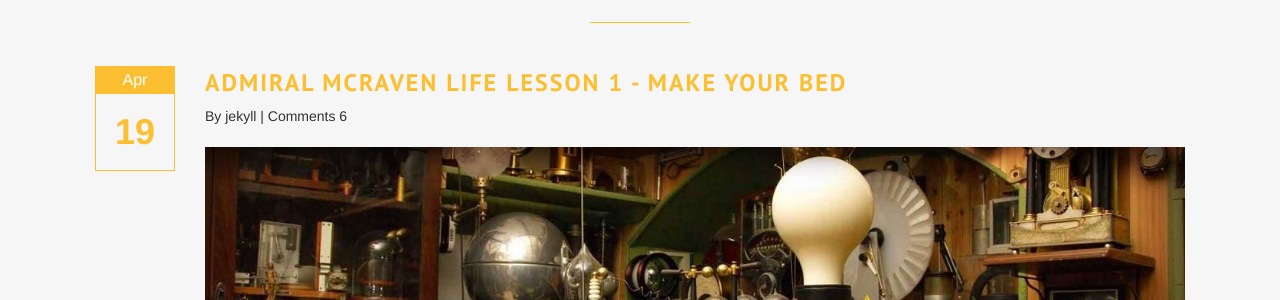
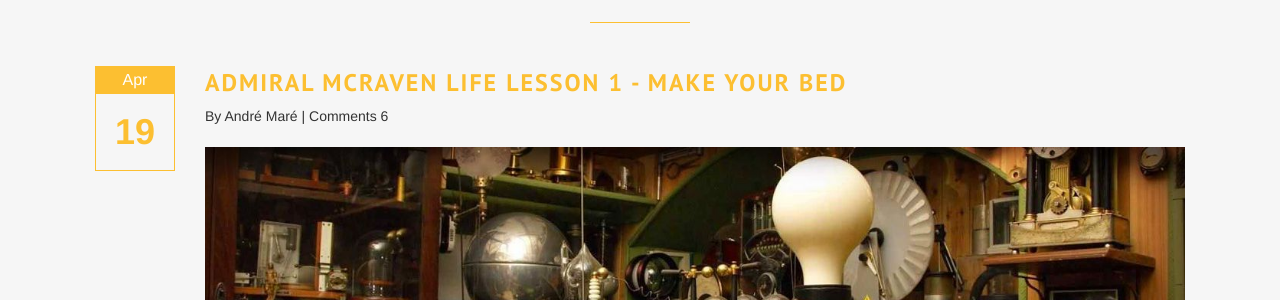
Before and after one commit to trytocontribute/code2bits.github.io, a Jekyll site: the page built from _posts/2017-12-01-admiral-mcraven-lesson-1.md, in a window 1280 px wide and 900 px high. Shown: the part 298-598 px from the top of the window. Built offline with Jekyll 4.4.1, drawn with Linux system fonts in a browser that asks for light colours; some web fonts are replaced.

Commit message:
Post: 2017-12-01 Admiral McRaven Life Lesson 1

```diff
--- a/_posts/2017-12-01-admiral-mcraven-lesson-1.md
+++ b/_posts/2017-12-01-admiral-mcraven-lesson-1.md
@@ -2,7 +2,7 @@
 layout: post
 title:  "Admiral McRaven Life Lesson 1 - Make Your Bed"
 date:   2017-04-19 16:49:53
-author: jekyll
+author: André Maré
 ---
 
 ![soft_skills]({{site.url}}/images/blog_header/technology-web-header.jpg)
```
